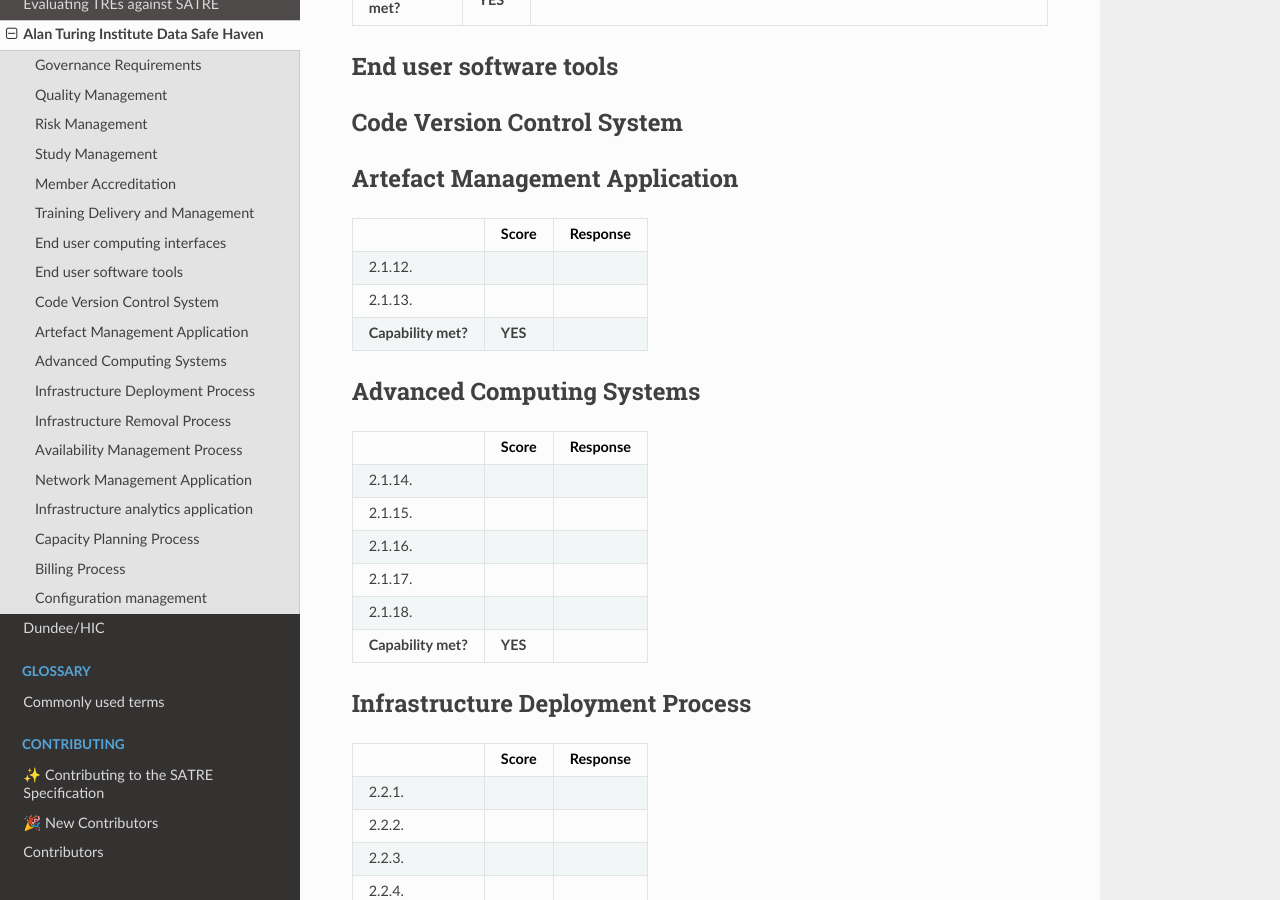
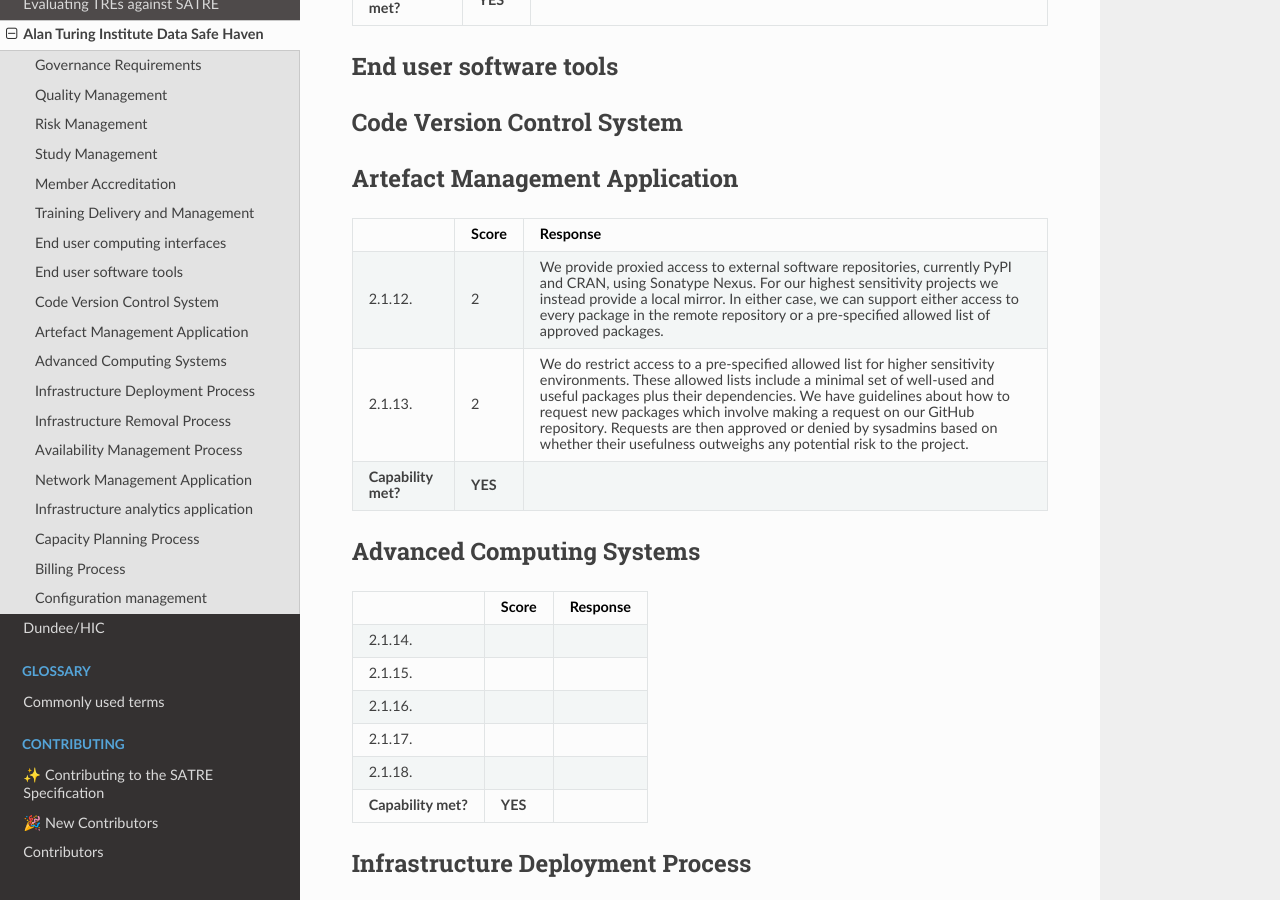
Before and after one commit to sa-tre/satre-specification, a Sphinx documentation site: the page built from docs/source/evaluations/alan_turing_institute.md, in a window 1280 px wide and 900 px high, scrolled down 8732 px. Built offline with Sphinx 7.4.7 and the Read the Docs theme 2.0.0, drawn with Linux system fonts in a browser that asks for light colours.

Commit message:
:sparkles: Add artefact management
Co-authored-by: Ed Chalstrey <edwardchalstrey@gmail.com>
Co-authored-by: Matt Craddock <mcraddock@turing.ac.uk>
Co-authored-by: Jim Madge <jmadge@turing.ac.uk>
Co-authored-by: Hari Sood <hsood@turing.ac.uk>

```diff
--- a/docs/source/evaluations/alan_turing_institute.md
+++ b/docs/source/evaluations/alan_turing_institute.md
@@ -433,11 +433,16 @@
   - Score
   - Response
 * - 2.1.12.
-  -
-  -
+  - 2
+  - We provide proxied access to external software repositories, currently PyPI and CRAN, using Sonatype Nexus.
+    For our highest sensitivity projects we instead provide a local mirror.
+    In either case, we can support either access to every package in the remote repository or a pre-specified allowed list of approved packages.
 * - 2.1.13.
-  -
-  -
+  - 2
+  - We do restrict access to a pre-specified allowed list for higher sensitivity environments.
+    These allowed lists include a minimal set of well-used and useful packages plus their dependencies.
+    We have guidelines about how to request new packages which involve making a request on our GitHub repository.
+    Requests are then approved or denied by sysadmins based on whether their usefulness outweighs any potential risk to the project.
 * - **Capability met?**
   - **YES**
   -
```
